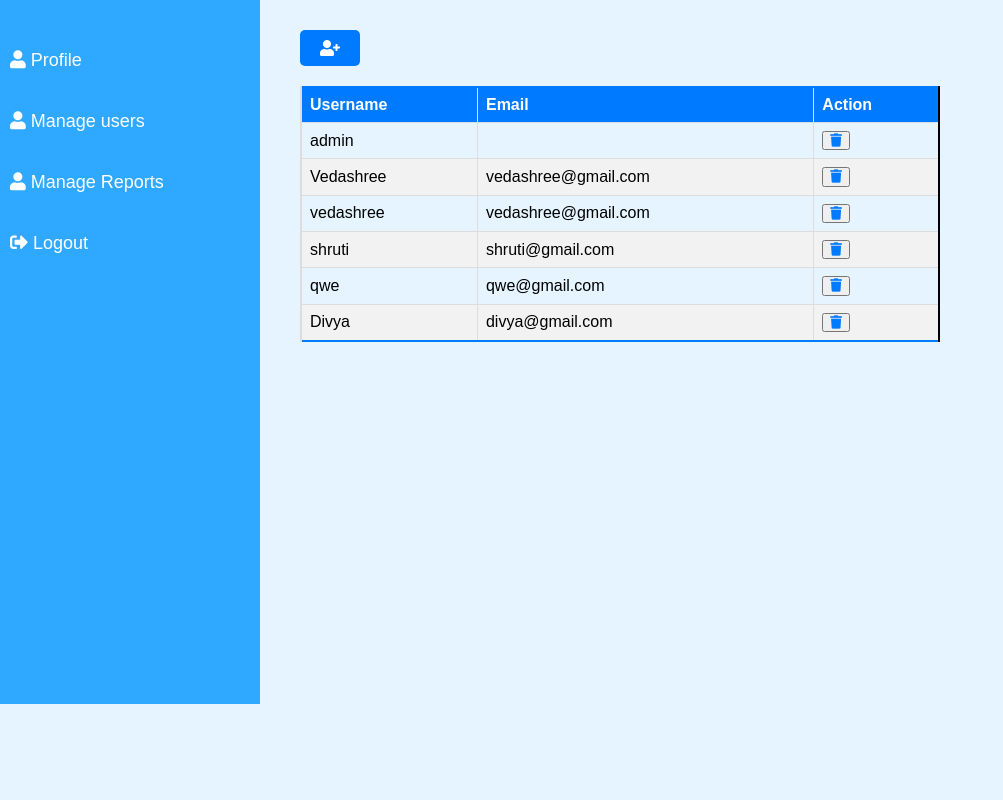
After one commit to Vedashree-Ekbote/Compliance_project, a Django app: template comp_auto/templates/manage_users.html in a window 1280 px wide. The commit adds this page. Shown: the whole page, without its empty margins (0-1003 px from the left). Run offline with Django 3.2, Linux system fonts and the light colour scheme; the template is opened without the code that fills it: values that come from a table or form of the project are taken from there, others are empty; data comes from the database, SQL or seed files in the repository.

Commit message:
Add files via upload

```diff
--- /dev/null
+++ b/comp_auto/templates/admin_dashboard.html
@@ -0,0 +1,128 @@
+{% comment %} {% extends "Navbar.html" %} {% endcomment %}
+{% load static %}
+{% block body %}
+<link rel="stylesheet" href="{% static 'css/Dashboard.css' %}">
+<link rel="stylesheet" href="https://cdnjs.cloudflare.com/ajax/libs/font-awesome/5.15.3/css/all.min.css">
+<style>
+  body{
+    {% comment %} background-image: url("{% static 'images/dashboard_bg.png' %}"); {% endcomment %}
+    background-color:rgba(0, 150, 255, 0.1);
+    background-size: cover;
+    background-position: center;
+    background-repeat: no-repeat;
+    margin: 0;
+    font-family: 'Arial', sans-serif;
+    color: #fff;
+  }
+  .container {
+    display: flex;
+    height: 88vh;
+    margin-top:30px;
+  }
+
+  .vertical-navbar{
+    background-color: rgba(0, 150, 255, 0.8);
+    height: 88vh;
+    width: 30vh;
+    padding: 0 10px;
+    display: flex;
+    flex-direction: column;
+    align-items: flex-start;
+    position: fixed;
+    left: 0;
+    top:0;
+    margin-right: 5px;
+  }
+
+  .vertical-navbar ul {
+    list-style-type: none;
+    padding:0;
+    margin-top:35px;
+  }
+
+  .vertical-navbar li {
+    margin-bottom: 10px;
+  }
+
+  div.vertical-navbar ul li a i {
+    margin-right: 5px;
+  }
+
+
+  .vertical-navbar a {
+    text-decoration: none;
+    color: #fff;
+    color:white;
+    font-size: 18px;
+    display: block;
+    padding: 15px 0;
+  }
+
+  .vertical-navbar a:hover {
+    background-color: white;
+    width: 100%;
+    color: rgb(0,150,255);
+    border-top-right-radius: 25px;
+    border-bottom-right-radius: 25px;
+    transform: scale(1.05);
+    box-shadow: 0 2px 4px rgba(0, 0, 0, 0.2);
+}
+
+
+  .username-container {
+
+}
+
+  .rightcontainer{
+    width:50%;
+    margin-top: 0px;
+    margin-left:300px;
+    position: fixed;
+    color:black;
+  }
+
+  @media (max-width: 768px) {
+    .container {
+      flex-direction: column;
+    }
+    .vertical-navbar {
+      width: 100%;
+    }
+    .rightcontainer {
+      width: 100%;
+      margin-left: 0;
+    }
+  }
+
+</style>
+<div class="container">
+
+    <div class="col-3">
+      <!-- Vertical Navbar -->
+      <div class="vertical-navbar">
+        <ul>
+          {% comment %} <li><a href="{% url 'dashboard' %}"><i class="fas fa-tachometer-alt"></i>Dashboard</a></li> {% endcomment %}
+          <li><a href="{% url 'profile' %}"><i class="fas fa-user"></i>Profile</a></li>
+          <li><a href="{% url 'manage_users' %}"><i class="fas fa-user"></i>Manage users</a></li>
+          <li><a href="{% url 'manage_reports' %}"><i class="fas fa-user"></i>Manage Reports</a></li>
+          {% comment %} <li><a href="{% url 'upload_circulars' %}"><i class="fas fa-file-import"></i> upload Circulars</a></li>
+          <li><a href="{% url 'genreport' %}"><i class="fas fa-file-alt"></i> Generate Report</a></li>
+          <li><a href="{% url 'myreport' %}"><i class="fas fa-file"></i></i> My reports</a></li> {% endcomment %}
+          <li><a href="{% url 'logout' %}"><i class="fas fa-sign-out-alt"></i>Logout</a></li>
+        </ul>
+      </div>
+    </div>
+    <div class="rightcontainer">
+    <div class="col-9">
+      <!-- Content Container -->
+      <div class="Auditor">
+        <!-- Add a block to display dynamic content -->
+        {% block dashboard_content %}
+        {% endblock %}
+      </div>
+    </div>
+
+  </div>
+</div>
+
+{% endblock body %}
--- /dev/null
+++ b/comp_auto/templates/manage_users.html
@@ -0,0 +1,95 @@
+{% extends "admin_dashboard.html" %}
+{% load static %}
+{% block dashboard_content %}
+<style>
+    /* CSS styles */
+    .manage-users-container {
+        margin: 20px auto;
+        max-width: 800px;
+    }
+    .add-user-button {
+        display: inline-block;
+        padding: 10px 20px;
+        background-color: #007bff;
+        color: black;
+        text-decoration: none;
+        border-radius: 5px;
+    }
+
+    .add-user-button:hover {
+        background-color: #0056b3;
+    }
+
+    .user-table {
+        width: 100%;
+        border-collapse: collapse;
+        margin-top: 20px;
+        border: 2px solid #007bff; /* Add border to the table */
+    }
+
+    .user-table th, .user-table td {
+        border: 1px solid #ddd;
+        padding: 8px;
+        text-align: left;
+        color:black;
+    }
+
+    .user-table th {
+        background-color: #007bff; /* Blue background for headings */
+        color: #fff; /* White text color for headings */
+    }
+
+    .user-table th:first-child,
+    .user-table td:first-child {
+        border-left: 2px solid #ddd; /* Add left border for first column */
+    }
+
+    .user-table th:last-child,
+    .user-table td:last-child {
+        border-right: 2px solid black;
+    }
+
+    .user-table tr:nth-child(even) {
+        background-color: #f2f2f2;
+    }
+
+    .user-table tr:hover {
+        background-color: #ddd;
+    }
+
+</style>
+
+<div class="add-user-container">
+    <a href="{% url 'register' %}" class="add-user-button" style="color: white;"><i class="fas fa-user-plus"></i></a>
+</div>
+<table class="user-table">
+    <thead>
+        <tr>
+            <th>Username</th>
+            <th>Email</th>
+            <th>Action</th> <!-- New column for action (delete user) -->
+        </tr>
+    </thead>
+    <tbody>
+        {% for user in users %}
+        <tr>
+            <td>{{ user.username }}</td>
+            <td>{{ user.email }}</td>
+            <td><button onclick="confirmDelete('{{ user.username }}')" class="user-button"><i class="fas fa-trash"style="color: #007bff;"></i></button></td>
+        </tr>
+        {% endfor %}
+    </tbody>
+</table>
+<script>
+    function confirmDelete(username) {
+        // Prompt admin for OTP and validate before proceeding with deletion
+        var otp = prompt("You need Permission To delete user. Enter OTP " + username + "':");
+        // Send OTP for validation (implement this logic)
+        // If OTP is valid, proceed with deletion
+        if (otp) {
+            // Redirect to delete user URL with username and OTP
+            {% comment %} window.location.href = "{% url 'delete_user' %}?username=" + username + "&otp=" + otp; {% endcomment %}
+        }
+    }
+</script>
+{% endblock %}
--- a/comp_auto/urls.py
+++ b/comp_auto/urls.py
@@ -9,7 +9,12 @@ urlpatterns = [
     path("", views.index,name='form'),
     path('register/', views.register,name='register'),
     path('login/',views.login_view,name='login'),
+    path('admin_login/',views.admin_login,name='admin_login'),
     path('dashboard/',views.dashboard,name='dashboard'),
+    path('admin_dashboard/',views.admin_dashboard,name='admin_dashboard'),
+    path('manage_reports/', views.manage_reports, name='manage_reports'),
+    path('manage_users/', views.manage_users, name='manage_users'),
+    path('add_user/', views.add_user, name='add_user'),
     path('profile/', views.profile, name='profile'),
     path('genreport/', views.genreport, name='genreport'),
     path('myreport/', views.myreport, name='myreport'),
```
Also changed, not shown: comp_auto/templates/Home.html (+49 -8 lines), comp_auto/templates/manage_reports.html (added, +81 -0 lines), comp_auto/views.py (+39 -2 lines).
